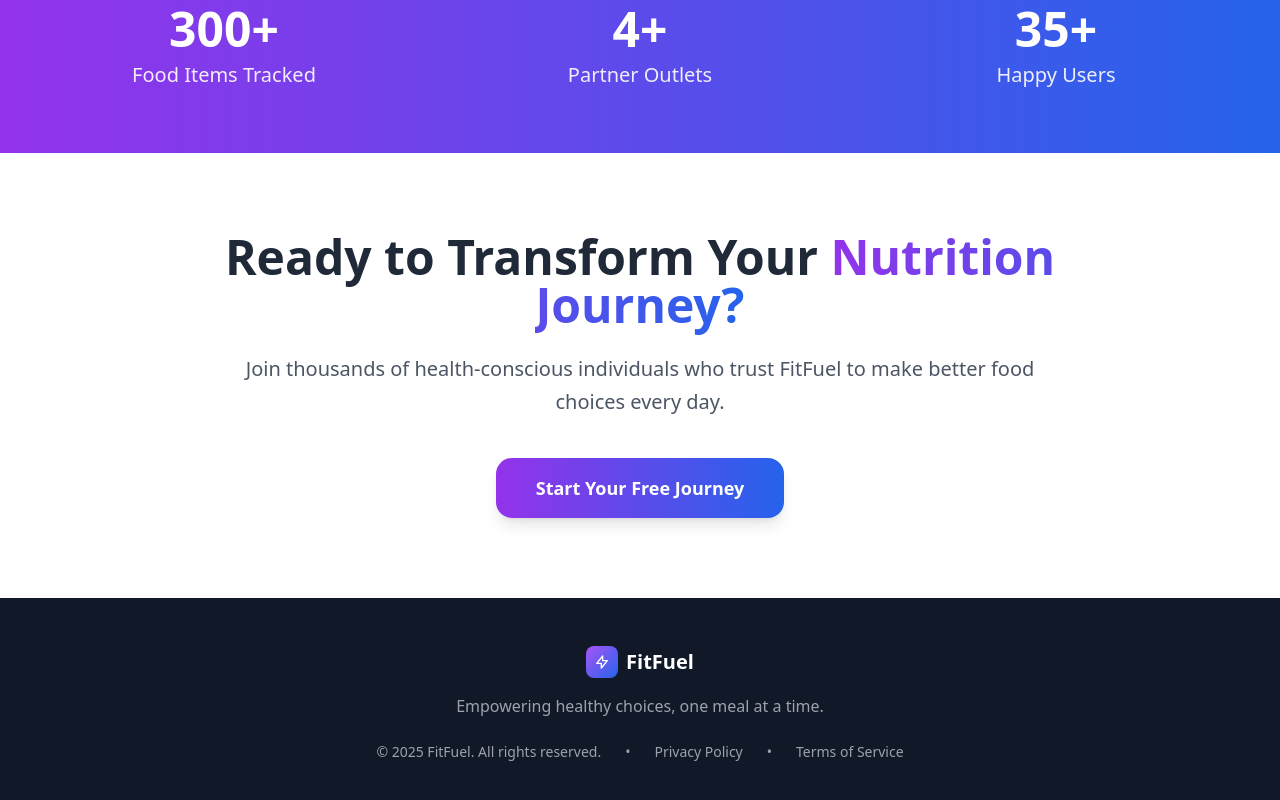
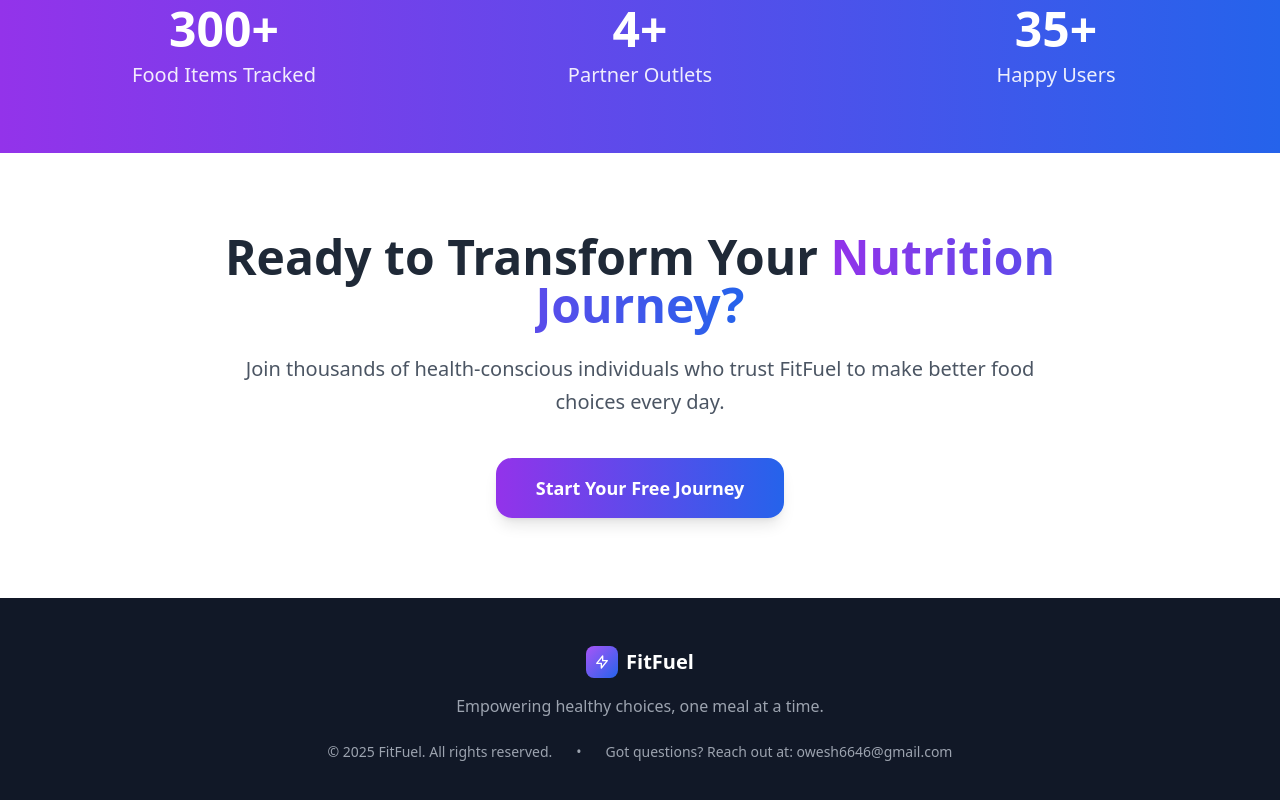
Before and after one commit to owesh74/FitFuel-V2, a React (Create React App) app: page / in a window 1280 px wide. Shown: the part 1494-2294 px from the top of the page. Built offline with nearby package versions, Linux system fonts and the light colour scheme.

Commit message:
Contact details added

```diff
--- a/src/pages/Home.js
+++ b/src/pages/Home.js
@@ -96,7 +96,7 @@ const Home = () => {
         <div className="max-w-7xl mx-auto px-4 sm:px-6 lg:px-8 text-center">
           <div className="flex justify-center items-center space-x-2 mb-4"><div className="w-8 h-8 bg-gradient-to-br from-purple-500 to-blue-600 rounded-lg flex items-center justify-center"><svg className="w-4 h-4 text-white" fill="none" stroke="currentColor" viewBox="0 0 24 24"><path strokeLinecap="round" strokeLinejoin="round" strokeWidth="2" d="M13 10V3L4 14h7v7l9-11h-7z" /></svg></div><span className="text-xl font-bold">FitFuel</span></div>
           <p className="text-gray-400 mb-6">Empowering healthy choices, one meal at a time.</p>
-          <div className="flex justify-center space-x-6 text-sm text-gray-400"><span>© 2025 FitFuel. All rights reserved.</span><span>•</span><span>Privacy Policy</span><span>•</span><span>Terms of Service</span></div>
+          <div className="flex justify-center space-x-6 text-sm text-gray-400"><span>© 2025 FitFuel. All rights reserved.</span><span>•</span><span> Got questions? Reach out at: owesh6646@gmail.com</span></div>
         </div>
       </footer>
     </div>
```
